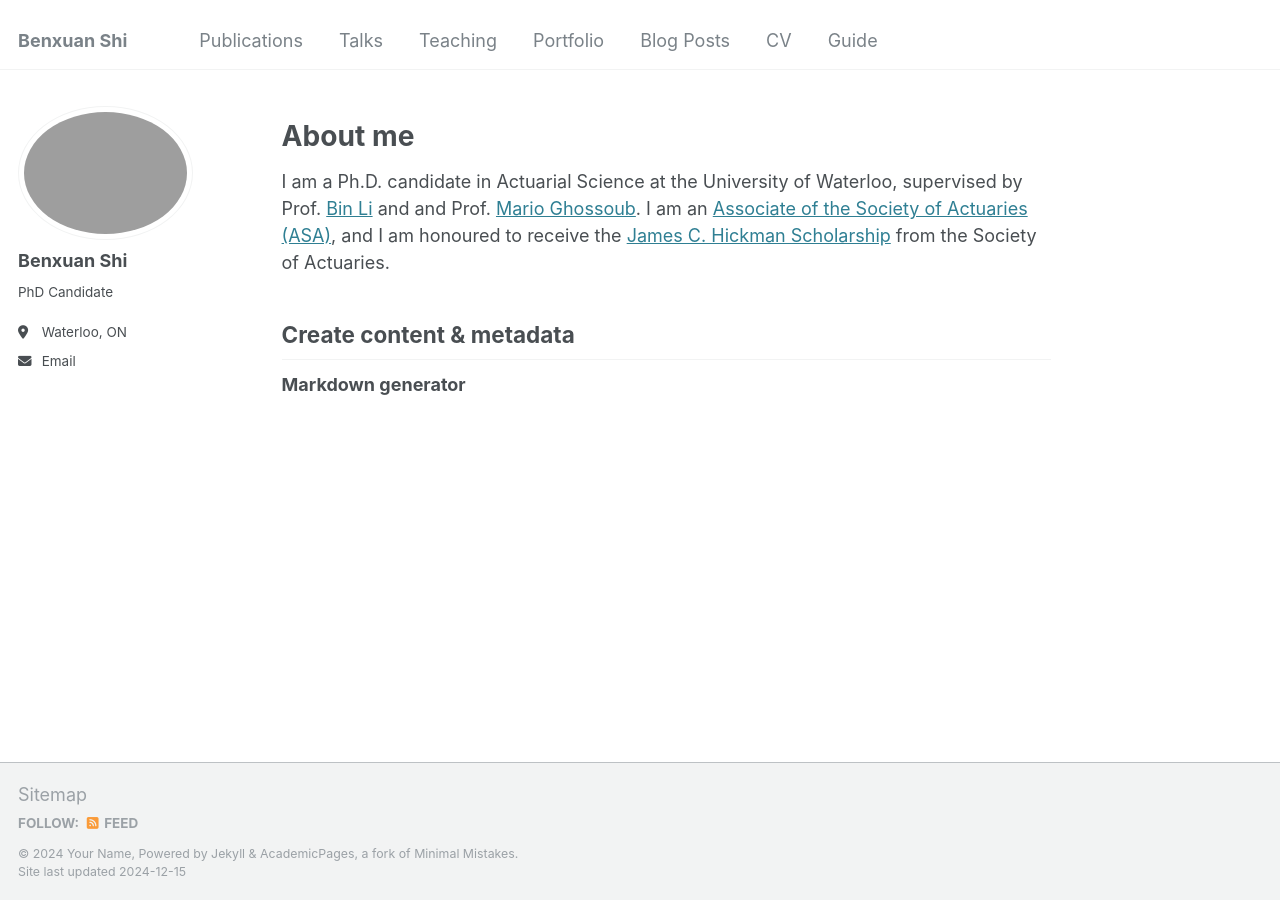
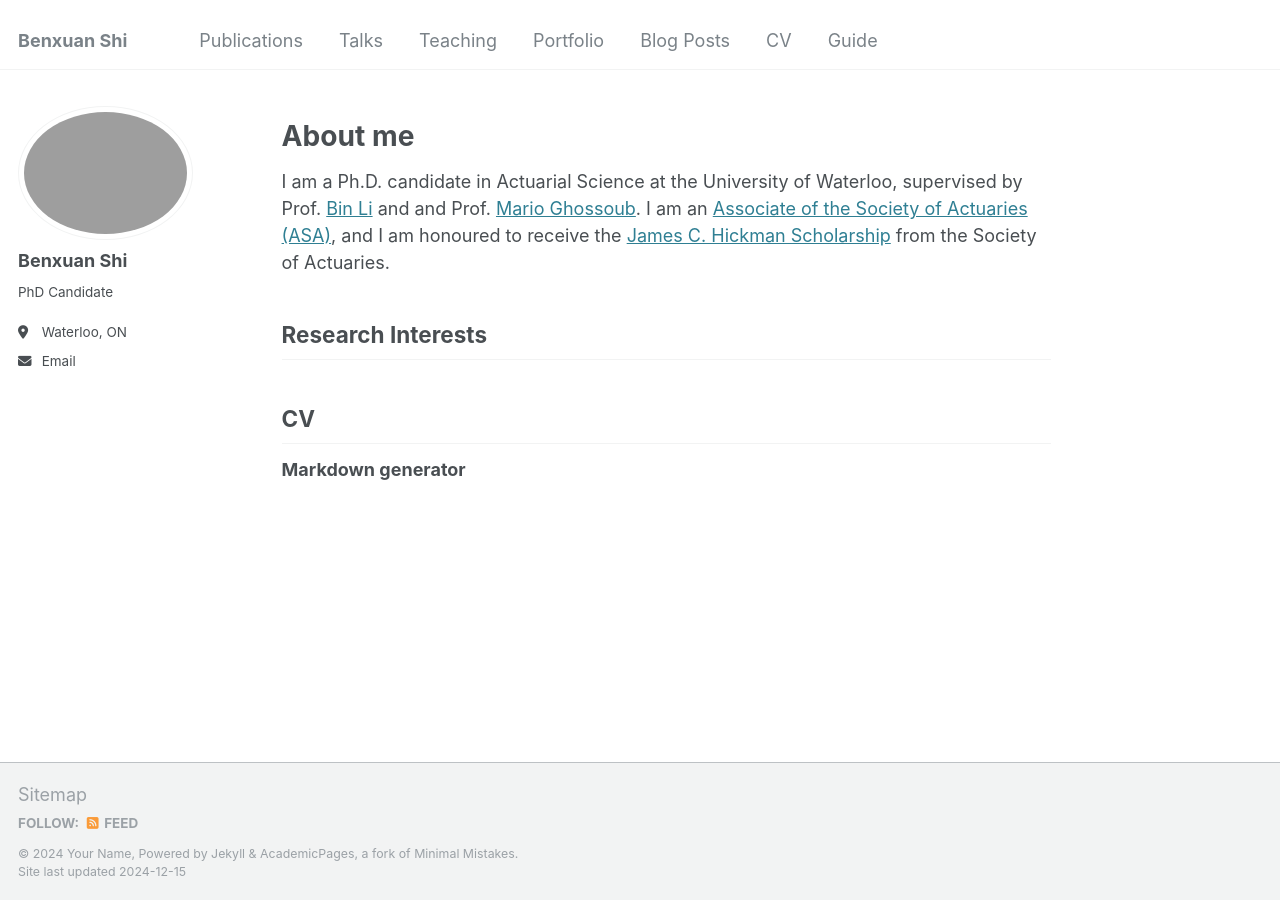
Before and after one commit to benxuanshi/benxuanshi.github.io, a Jekyll site: the page built from _pages/about.md, in a window 1280 px wide. Built offline with Jekyll 4.4.1, drawn with Linux system fonts in a browser that asks for light colours.

Commit message:
Update about.md

```diff
--- a/_pages/about.md
+++ b/_pages/about.md
@@ -16,7 +16,10 @@ I am a Ph.D. candidate in Actuarial Science at the University of Waterloo, super
 
 
 
-Create content & metadata
+Research Interests
 ------
 
+
+CV
+------
 **Markdown generator**
```
